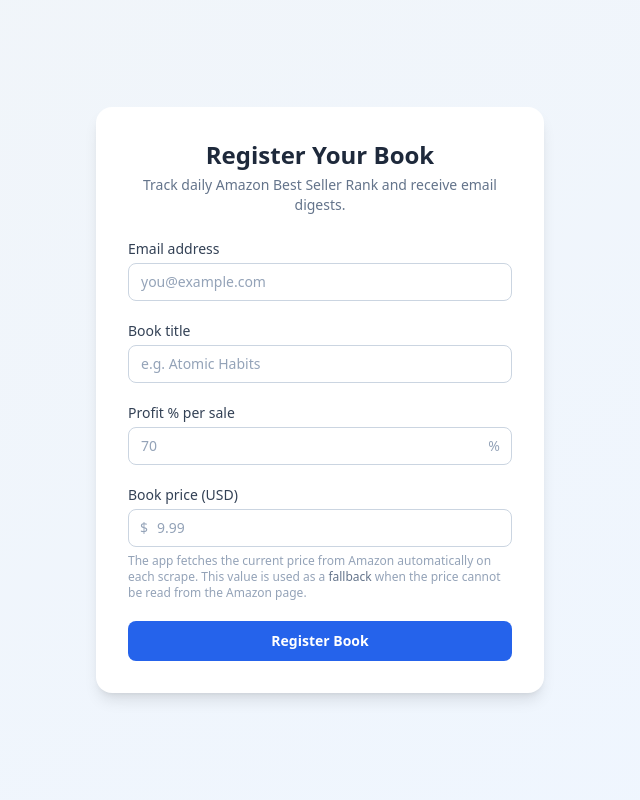
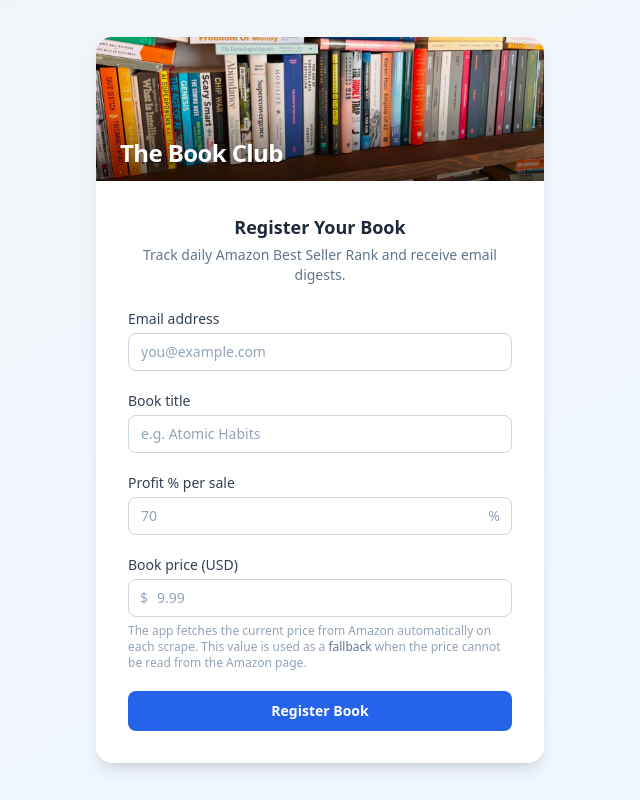
Before and after one commit to tuvalusoftware/AmazonTools, a FastAPI app: page / in a window 1280 px wide. Shown: the whole page, without its empty margins (320-960 px from the left). Run offline with FastAPI, Linux system fonts and the light colour scheme; parts of the project's set-up code (start-up, migrations or seed data) failed here and were passed over; some libraries are stand-ins or nearby versions.

Commit message:
Update application branding and enhance templates for "The Book Club"
- Changed the application title from "Author BSR Tracker" to "The Book Club" across multiple templates.
- Added a static files mount for serving images and other assets.
- Updated the HTML templates to include a bookshelf image and consistent branding elements.
- Improved layout and styling in the registration and confirmation pages for better user experience.

```diff
--- a/web/app.py
+++ b/web/app.py
@@ -18,6 +18,7 @@ from typing import Any
 
 from fastapi import BackgroundTasks, FastAPI, Form, Request
 from fastapi.responses import HTMLResponse
+from fastapi.staticfiles import StaticFiles
 from fastapi.templating import Jinja2Templates
 
 from utils.logger import get_logger
@@ -26,7 +27,8 @@ from web.register_service import RegisterService
 
 log = get_logger(__name__)
 
-app = FastAPI(title="Author BSR Tracker")
+app = FastAPI(title="The Book Club")
+app.mount("/static", StaticFiles(directory="web/static"), name="static")
 templates = Jinja2Templates(directory="web/templates")
 
 
--- a/web/templates/register.html
+++ b/web/templates/register.html
@@ -3,14 +3,24 @@
 <head>
   <meta charset="UTF-8" />
   <meta name="viewport" content="width=device-width, initial-scale=1.0" />
-  <title>Register Your Book — Author BSR Tracker</title>
+  <title>The Book Club — Register Your Book</title>
   <script src="https://cdn.tailwindcss.com"></script>
 </head>
 <body class="min-h-screen bg-gradient-to-br from-slate-100 to-blue-50 flex items-center justify-center p-4">
-  <div class="w-full max-w-md bg-white rounded-2xl shadow-lg p-8">
+  <div class="w-full max-w-md bg-white rounded-2xl shadow-lg overflow-hidden">
+
+    <div class="relative h-36">
+      <img src="/static/img/bookshelf.png" alt="Bookshelf" class="w-full h-full object-cover" />
+      <div class="absolute inset-0 bg-gradient-to-t from-black/60 via-black/10 to-transparent"></div>
+      <h1 class="absolute bottom-3 left-6 text-2xl font-bold text-white tracking-tight drop-shadow">
+        The Book Club
+      </h1>
+    </div>
+
+    <div class="p-8">
 
     <div class="mb-6 text-center">
-      <h1 class="text-2xl font-bold text-slate-800">Register Your Book</h1>
+      <h2 class="text-lg font-semibold text-slate-800">Register Your Book</h2>
       <p class="text-sm text-slate-500 mt-1">Track daily Amazon Best Seller Rank and receive email digests.</p>
     </div>
 
@@ -105,6 +115,7 @@
       </button>
 
     </form>
+    </div>
   </div>
 </body>
 </html>
```
Also changed, not shown: web/templates/pending.html (+6 -1 lines), web/templates/registered.html (+6 -1 lines), web/templates/unsubscribe.html (+6 -1 lines), web/static/img/bookshelf.png (added).
